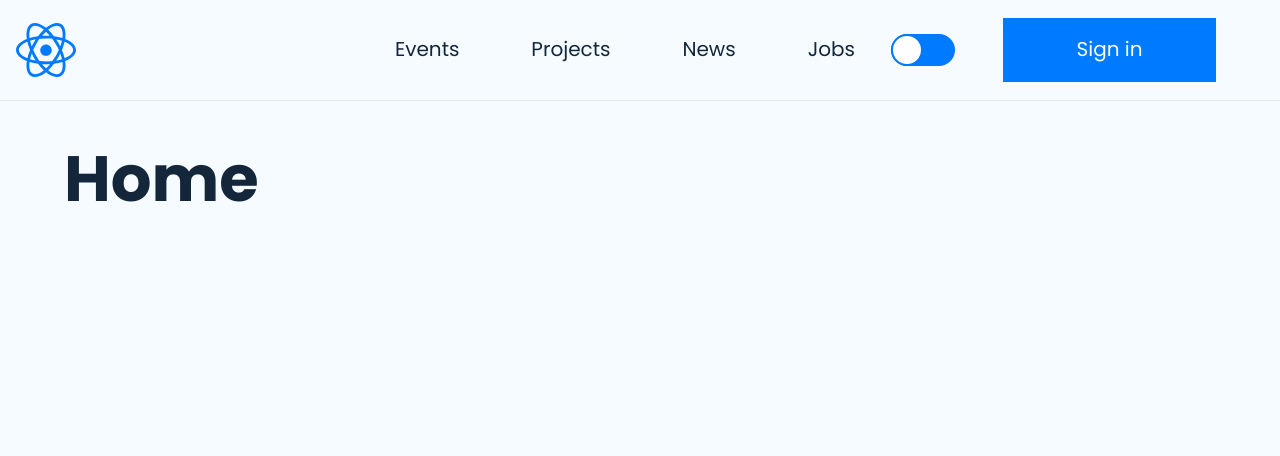
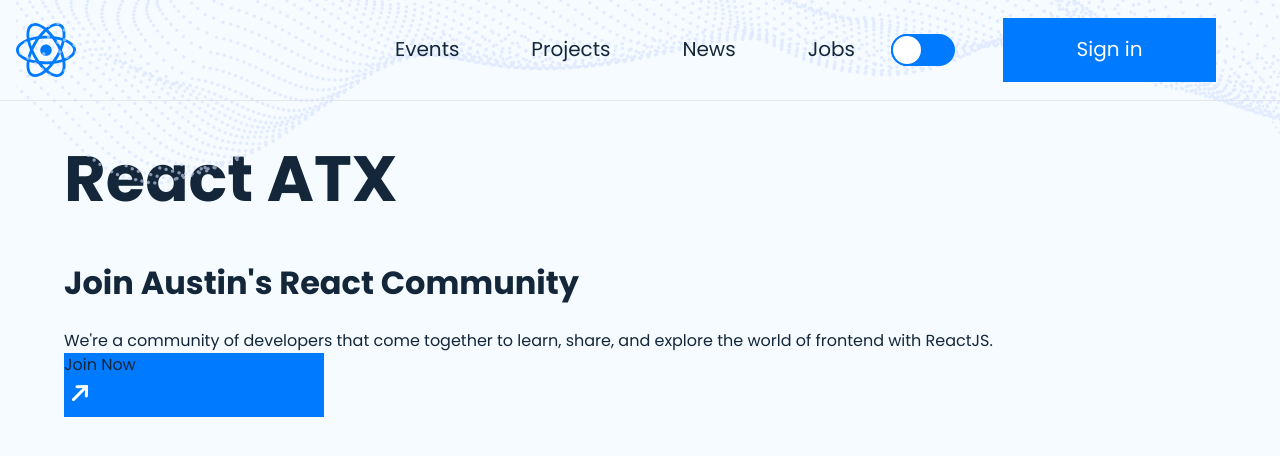
Before and after one commit to web-fountain/react-atx, a Next.js app: page / in a window 1280 px wide. Shown: the top 456 px of the page. Built offline with nearby package versions, Linux system fonts and the light colour scheme.

Commit message:
header update

```diff
--- a/src/app/globals.css
+++ b/src/app/globals.css
@@ -24,7 +24,7 @@
       rgb(255, 255, 255) 100%
     );
     --header-height: 101px;
-    /* --header-bg-image: url(~@Images/header-net-light.png); */
+    --header-bg-image: url(~@Images/header-net-light.png);
     --2px: 0.125rem;
     --4px: 0.25rem;
     --8px: 0.5rem;
@@ -63,7 +63,7 @@
       rgba(15, 15, 15, 0.1) 0%,
       rgb(0, 0, 0) 100%
     );
-    /* --header-bg-image: url(~@Images/header-net-dark.png); */
+    --header-bg-image: url(~@Images/header-net-dark.png);
   }
 
   @font-face {
--- a/src/app/layout.tsx
+++ b/src/app/layout.tsx
@@ -2,12 +2,17 @@ import Header from '@/components/UI/Header';
 import './globals.css';
 
 export default function RootLayout({
-  children
+  children,
 }: {
   children: React.ReactNode;
 }) {
   return (
     <html lang='en'>
+      {/* #Favicon.1 */}
+      <link rel='icon' sizes='any' href='/favicon.ico' />
+      <link rel='icon' type='image/svg+xml' href='/favicon/icon.svg' />
+      <link rel='apple-touch-icon' href='/favicon/apple-touch-icon.png' />
+      <link rel='manifest' href='favicon/manifest.webmanifest' />
       <body className='bg-background-color text-text-primary'>
         <Header />
         <main className='pt-[101px]'>{children}</main>
--- a/src/app/page.tsx
+++ b/src/app/page.tsx
@@ -1,3 +1,5 @@
+import ArrowRight from '@/components/Icons/ArrowUpRight';
+
 export const metadata = {
   title: 'React ATX | Home',
   description: 'reactjs meetup website',
@@ -5,9 +7,22 @@ export const metadata = {
 
 export default function Home() {
   return (
-    <div>
-      <section className='w-full max-w-6xl mx-auto'>
-        <h1>Home</h1>
+    <div className='w-full max-w-6xl mx-auto'>
+      <section className=''>
+        <h1>React ATX</h1>
+        <h3>Join Austin&apos;s React Community</h3>
+        <p>
+          We&apos;re a community of developers that come together to learn,
+          share, and explore the world of frontend with ReactJS.
+        </p>
+        <a href='#join' className='bg-primary-color w-[260px] h-[64px] block'>
+          <div className=''>
+            <span className=''>
+              Join Now
+              <ArrowRight />
+            </span>
+          </div>
+        </a>
       </section>
     </div>
   );
--- /dev/null
+++ b/src/app/signin/page.tsx
@@ -0,0 +1,3 @@
+export default function SignIn() {
+  return <div>SignIn</div>;
+}
--- a/src/components/UI/Header.tsx
+++ b/src/components/UI/Header.tsx
@@ -3,10 +3,8 @@
 import { useState } from 'react';
 
 import Link from 'next/link';
-import Image from 'next/image';
-import image from '../../assets/Images/header-net-light.png';
 import ThemeToggle from './ThemeToggle';
-import ReactSmallLogo from '../Icons/ReactSmallLogo';
+import ReactSmallLogo from '@Icons/ReactSmallLogo';
 import Nav from './Nav';
 import SigninBtn from './SigninBtn';
 import BurgerBtn from './BurgerBtn';
@@ -15,20 +13,18 @@ export default function Header() {
   const [show, setShow] = useState(false);
   return (
     <header className='bg-background-color h-[101px] w-full fixed top-0 left-0 border-b'>
-      {/* <Image
-        src={image}
-        alt='header image'
-        className='absolute h-[400 w-[200]'
-      /> */}
       <div className='h-full w-full max-w-[1440px] mx-auto flex items-center px-4 relative'>
+        <div className='bg-header-image h-[274px] w-[4000px] bg-no-repeat absolute'></div>
         <div className='h-[60px] w-[60px] mr-auto'>
           <Link href='/'>
             <ReactSmallLogo />
           </Link>
         </div>
         <div
-          className={`bg-background-color absolute top-[101px] left-0 w-full flex items-center justify-around transition-transform origin-top lg:w-auto lg:flex lg:items-center lg:relative lg:top-0 lg:scale-100 ${
-            show ? 'scale-100 flex-col h-[calc(100vh-101px)]' : 'scale-0'
+          className={`absolute top-[101px] left-0 w-full flex items-center justify-around transition-transform origin-top lg:w-auto lg:flex lg:items-center lg:relative lg:top-0 lg:scale-100 ${
+            show
+              ? 'bg-background-color scale-100 flex-col h-[calc(100vh-101px)]'
+              : 'scale-0'
           }`}
         >
           <Nav show={show} />
--- a/tailwind.config.js
+++ b/tailwind.config.js
@@ -6,7 +6,7 @@ module.exports = {
     './components/**/*.{js,ts,jsx,tsx,mdx}',
 
     // Or if using `src` directory:
-    './src/**/*.{js,ts,jsx,tsx,mdx}'
+    './src/**/*.{js,ts,jsx,tsx,mdx}',
   ],
   darkMode: 'class',
   theme: {
@@ -24,26 +24,21 @@ module.exports = {
         'text-light': 'var(--text-light)',
         'text-dark': 'var(--text-dark)',
         'text-muted': 'var(--text-muted',
-        'text-white': 'var(--text-white)'
+        'text-white': 'var(--text-white)',
       },
       backgroundImage: {
-        'header-gradient': {
-          light: {
-            'linear-gradient':
-              '(0deg, rgba(245,251,255,0.1) 0%, rgb(255, 255, 255) 100%)'
-          },
-          dark: ''
-        }
+        'header-gradient': 'var(--header-bg-linear-gradient)',
+        'header-image': 'var(--header-bg-image)',
       },
       screens: {
         mobile: '375px',
         tablet: '960px',
-        desktop: '1248px'
+        desktop: '1248px',
       },
       fontFamily: {
-        poppins: ['Poppins, sans-serif']
-      }
-    }
+        poppins: ['Poppins, sans-serif'],
+      },
+    },
   },
-  plugins: []
+  plugins: [],
 };
```
Also changed, not shown: tsconfig.json (+12 -1 lines).
